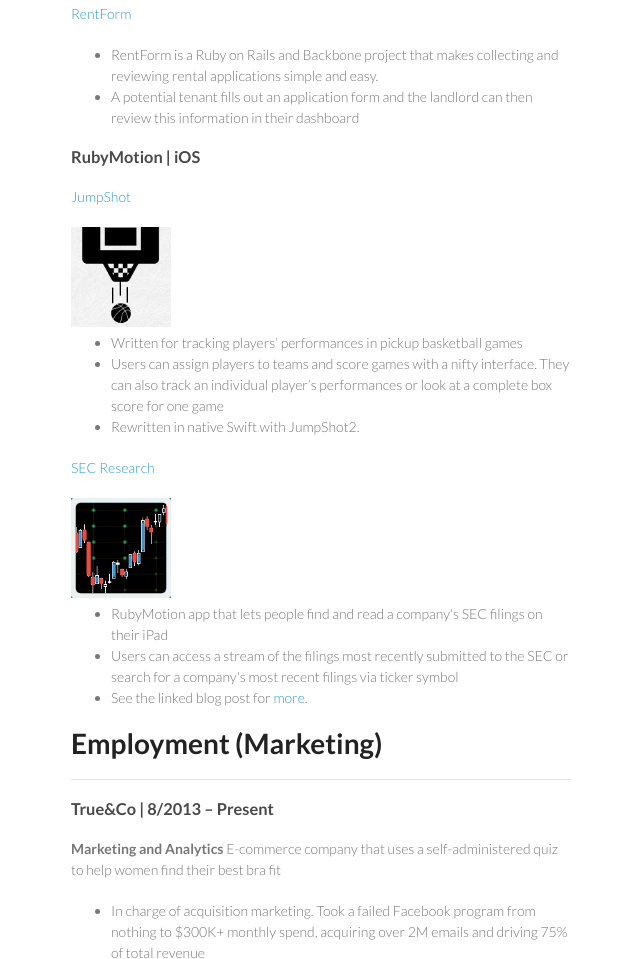
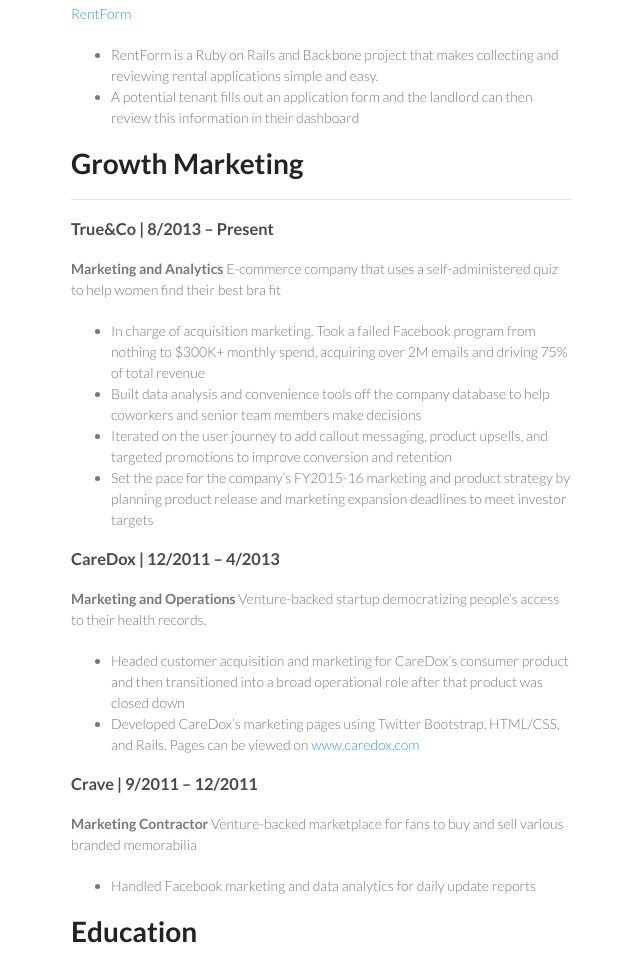
Before and after one commit to jonathanstyu/resume, a plain HTML site: page index.html in a window 1280 px wide. Shown: the part 911-1870 px from the top of the page, without its empty margins (499-1139 px from the left). Drawn offline with Linux system fonts and the light colour scheme.

Commit message:
Changes to resume

```diff
--- a/index.html
+++ b/index.html
@@ -70,29 +70,8 @@
 <li>A potential tenant fills out an application form and the landlord can then review this information in their dashboard</li>
 </ul>
 
-
-<h3>
-<a name="rubymotion--ios" class="anchor" href="#rubymotion--ios"><span class="octicon octicon-link"></span></a>RubyMotion | iOS
-</h3>
-
-<p><a href="https://itunes.apple.com/us/app/jumpshot-simple-basketball/id646086703">JumpShot</a></p>
-  <img src='./images/jumpshot/jumpshot.png' style='width: 100px'>
-<ul>
-  <li>Written for tracking players’ performances in pickup basketball games </li>
-  <li>Users can assign players to teams and score games with a nifty interface. They can also track an individual player’s performances or look at a complete box score for one game</li>
-  <li>Rewritten in native Swift with JumpShot2.</li>
-</ul>
-
-<p><a href="/secresearch">SEC Research</a></p>
-  <img src='./images/secresearch/secresearch.png' style='width: 100px'>
-<ul>
-	<li>RubyMotion app that lets people find and read a company's SEC filings on their iPad</li>
-	<li>Users can access a stream of the filings most recently submitted to the SEC or search for a company's most recent filings via ticker symbol</li>
-  <li>See the linked blog post for <a href='http://jonathanstyu.github.io/making-sec-research-with-rubymotion/'>more</a>.</li>
-</ul>
-
 <h1>
-<a name="employment" class="anchor" href="#employment"><span class="octicon octicon-link"></span></a>Employment (Marketing)</h1>
+<a name="employment" class="anchor" href="#employment"><span class="octicon octicon-link"></span></a>Growth Marketing</h1>
 <hr>
 
 <h3>
```
